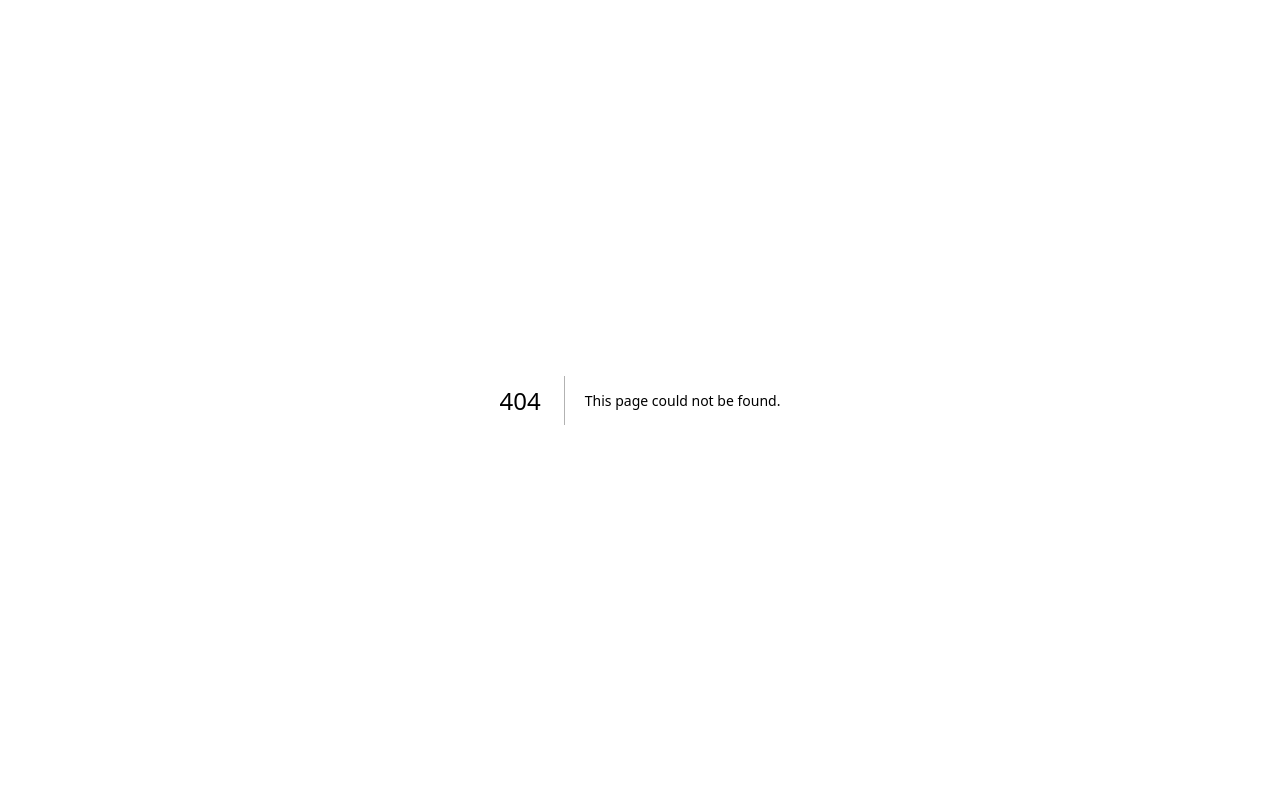
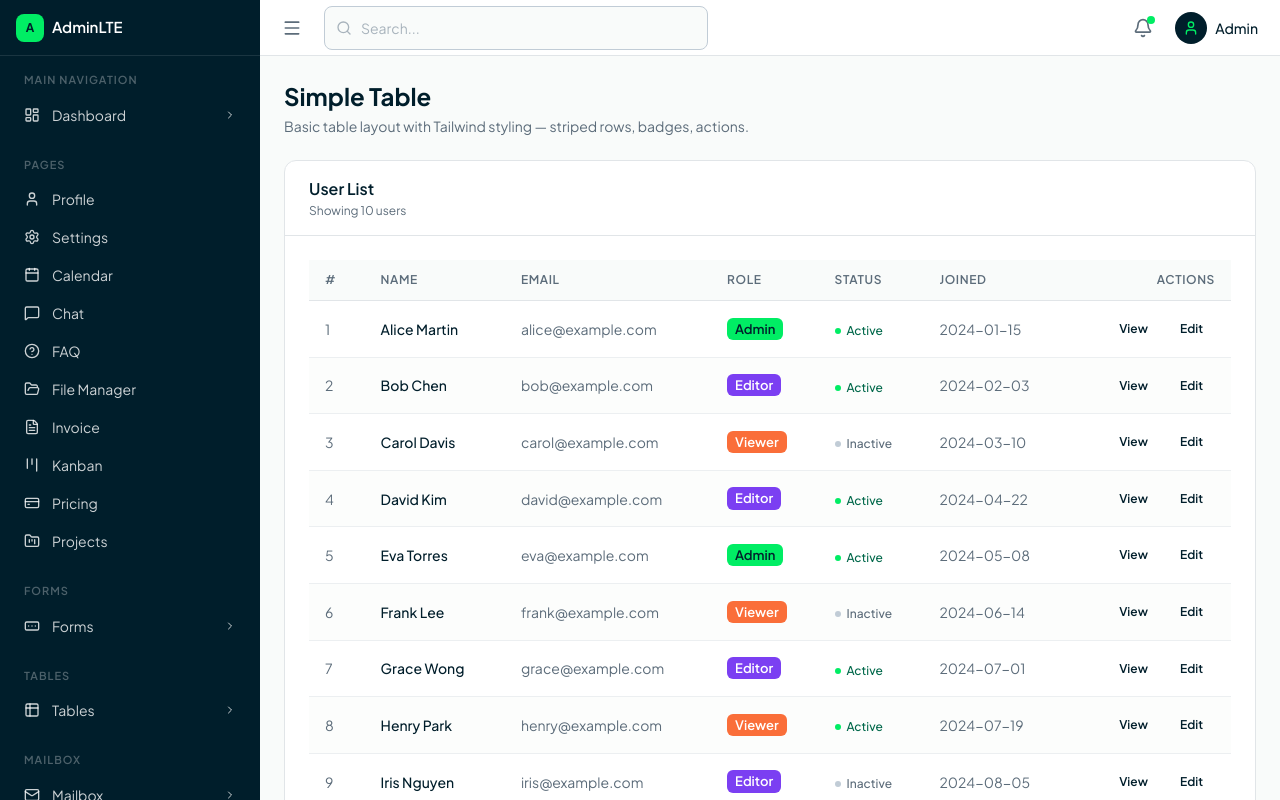
Before and after one commit to mvahidsm7/adminlte-x-mongodb, a Next.js app: page /tables/simple in a window 1280 px wide. Before the commit this address had no page. Built offline with nearby package versions, Linux system fonts and the light colour scheme.

Commit message:
feat: add Simple Table page with TDD

```diff
--- /dev/null
+++ b/src/app/(main)/tables/simple/page.tsx
@@ -0,0 +1,129 @@
+import type { Metadata } from 'next'
+import clsx from 'clsx'
+import { Card, CardHeader, CardBody } from '@/components/ui/Card'
+import Badge from '@/components/ui/Badge'
+import Button from '@/components/ui/Button'
+
+export const metadata: Metadata = { title: 'Simple Table — AdminLTE' }
+
+const USERS = [
+  { id: 1,  name: 'Alice Martin',    email: 'alice@example.com',    role: 'Admin',     status: 'Active',   joined: '2024-01-15' },
+  { id: 2,  name: 'Bob Chen',        email: 'bob@example.com',      role: 'Editor',    status: 'Active',   joined: '2024-02-03' },
+  { id: 3,  name: 'Carol Davis',     email: 'carol@example.com',    role: 'Viewer',    status: 'Inactive', joined: '2024-03-10' },
+  { id: 4,  name: 'David Kim',       email: 'david@example.com',    role: 'Editor',    status: 'Active',   joined: '2024-04-22' },
+  { id: 5,  name: 'Eva Torres',      email: 'eva@example.com',      role: 'Admin',     status: 'Active',   joined: '2024-05-08' },
+  { id: 6,  name: 'Frank Lee',       email: 'frank@example.com',    role: 'Viewer',    status: 'Inactive', joined: '2024-06-14' },
+  { id: 7,  name: 'Grace Wong',      email: 'grace@example.com',    role: 'Editor',    status: 'Active',   joined: '2024-07-01' },
+  { id: 8,  name: 'Henry Park',      email: 'henry@example.com',    role: 'Viewer',    status: 'Active',   joined: '2024-07-19' },
+  { id: 9,  name: 'Iris Nguyen',     email: 'iris@example.com',     role: 'Editor',    status: 'Inactive', joined: '2024-08-05' },
+  { id: 10, name: 'James Brown',     email: 'james@example.com',    role: 'Admin',     status: 'Active',   joined: '2024-08-30' },
+]
+
+const roleBadge: Record<string, 'green' | 'purple' | 'orange'> = {
+  Admin:  'green',
+  Editor: 'purple',
+  Viewer: 'orange',
+}
+
+export default function SimpleTablePage() {
+  return (
+    <div className="space-y-6">
+      <div>
+        <h1 className="text-2xl font-bold text-ink">Simple Table</h1>
+        <p className="text-sm text-steel mt-1">Basic table layout with Tailwind styling — striped rows, badges, actions.</p>
+      </div>
+
+      <Card>
+        <CardHeader>
+          <h2 className="text-base font-semibold text-ink">User List</h2>
+          <p className="text-xs text-steel mt-0.5">Showing {USERS.length} users</p>
+        </CardHeader>
+        <CardBody className="p-0">
+          <div className="overflow-x-auto">
+            <table className="w-full text-sm">
+              <thead>
+                <tr className="border-b border-hairline bg-surface">
+                  <th className="px-4 py-3 text-left text-xs font-semibold text-steel uppercase tracking-wider">#</th>
+                  <th className="px-4 py-3 text-left text-xs font-semibold text-steel uppercase tracking-wider">Name</th>
+                  <th className="px-4 py-3 text-left text-xs font-semibold text-steel uppercase tracking-wider">Email</th>
+                  <th className="px-4 py-3 text-left text-xs font-semibold text-steel uppercase tracking-wider">Role</th>
+                  <th className="px-4 py-3 text-left text-xs font-semibold text-steel uppercase tracking-wider">Status</th>
+                  <th className="px-4 py-3 text-left text-xs font-semibold text-steel uppercase tracking-wider">Joined</th>
+                  <th className="px-4 py-3 text-right text-xs font-semibold text-steel uppercase tracking-wider">Actions</th>
+                </tr>
+              </thead>
+              <tbody className="divide-y divide-hairline-soft">
+                {USERS.map((user, i) => (
+                  <tr
+                    key={user.id}
+                    className={clsx(
+                      'hover:bg-surface transition-colors',
+                      i % 2 === 1 && 'bg-surface/50'
+                    )}
+                  >
+                    <td className="px-4 py-3 text-steel">{user.id}</td>
+                    <td className="px-4 py-3 font-medium text-ink">{user.name}</td>
+                    <td className="px-4 py-3 text-steel">{user.email}</td>
+                    <td className="px-4 py-3">
+                      <Badge variant={roleBadge[user.role]}>{user.role}</Badge>
+                    </td>
+                    <td className="px-4 py-3">
+                      <span className={clsx(
+                        'inline-flex items-center gap-1.5 text-xs font-medium',
+                        user.status === 'Active' ? 'text-mongo-green-dark' : 'text-steel'
+                      )}>
+                        <span className={clsx(
+                          'w-1.5 h-1.5 rounded-full',
+                          user.status === 'Active' ? 'bg-mongo-green' : 'bg-hairline-strong'
+                        )} />
+                        {user.status}
+                      </span>
+                    </td>
+                    <td className="px-4 py-3 text-steel">{user.joined}</td>
+                    <td className="px-4 py-3 text-right">
+                      <div className="flex items-center justify-end gap-2">
+                        <Button variant="ghost" className="text-xs px-2 py-1 h-auto">View</Button>
+                        <Button variant="ghost" className="text-xs px-2 py-1 h-auto">Edit</Button>
+                      </div>
+                    </td>
+                  </tr>
+                ))}
+              </tbody>
+            </table>
+          </div>
+        </CardBody>
+      </Card>
+
+      {/* Bordered variant */}
+      <Card>
+        <CardHeader><h2 className="text-base font-semibold text-ink">Bordered Variant</h2></CardHeader>
+        <CardBody className="p-0">
+          <div className="overflow-x-auto">
+            <table className="w-full text-sm border-collapse">
+              <thead>
+                <tr className="bg-mongo-teal-deep text-mongo-green">
+                  <th className="border border-mongo-teal-deep px-4 py-3 text-left text-xs font-semibold uppercase tracking-wider">Name</th>
+                  <th className="border border-mongo-teal-deep px-4 py-3 text-left text-xs font-semibold uppercase tracking-wider">Email</th>
+                  <th className="border border-mongo-teal-deep px-4 py-3 text-left text-xs font-semibold uppercase tracking-wider">Role</th>
+                  <th className="border border-mongo-teal-deep px-4 py-3 text-left text-xs font-semibold uppercase tracking-wider">Status</th>
+                </tr>
+              </thead>
+              <tbody>
+                {USERS.slice(0, 5).map(user => (
+                  <tr key={user.id} className="hover:bg-surface transition-colors">
+                    <td className="border border-hairline px-4 py-3 text-ink">{user.name}</td>
+                    <td className="border border-hairline px-4 py-3 text-steel">{user.email}</td>
+                    <td className="border border-hairline px-4 py-3">
+                      <Badge variant={roleBadge[user.role]}>{user.role}</Badge>
+                    </td>
+                    <td className="border border-hairline px-4 py-3 text-steel">{user.status}</td>
+                  </tr>
+                ))}
+              </tbody>
+            </table>
+          </div>
+        </CardBody>
+      </Card>
+    </div>
+  )
+}
```
Also changed, not shown: 1 other file (tests, documents, lock files or other folders).
